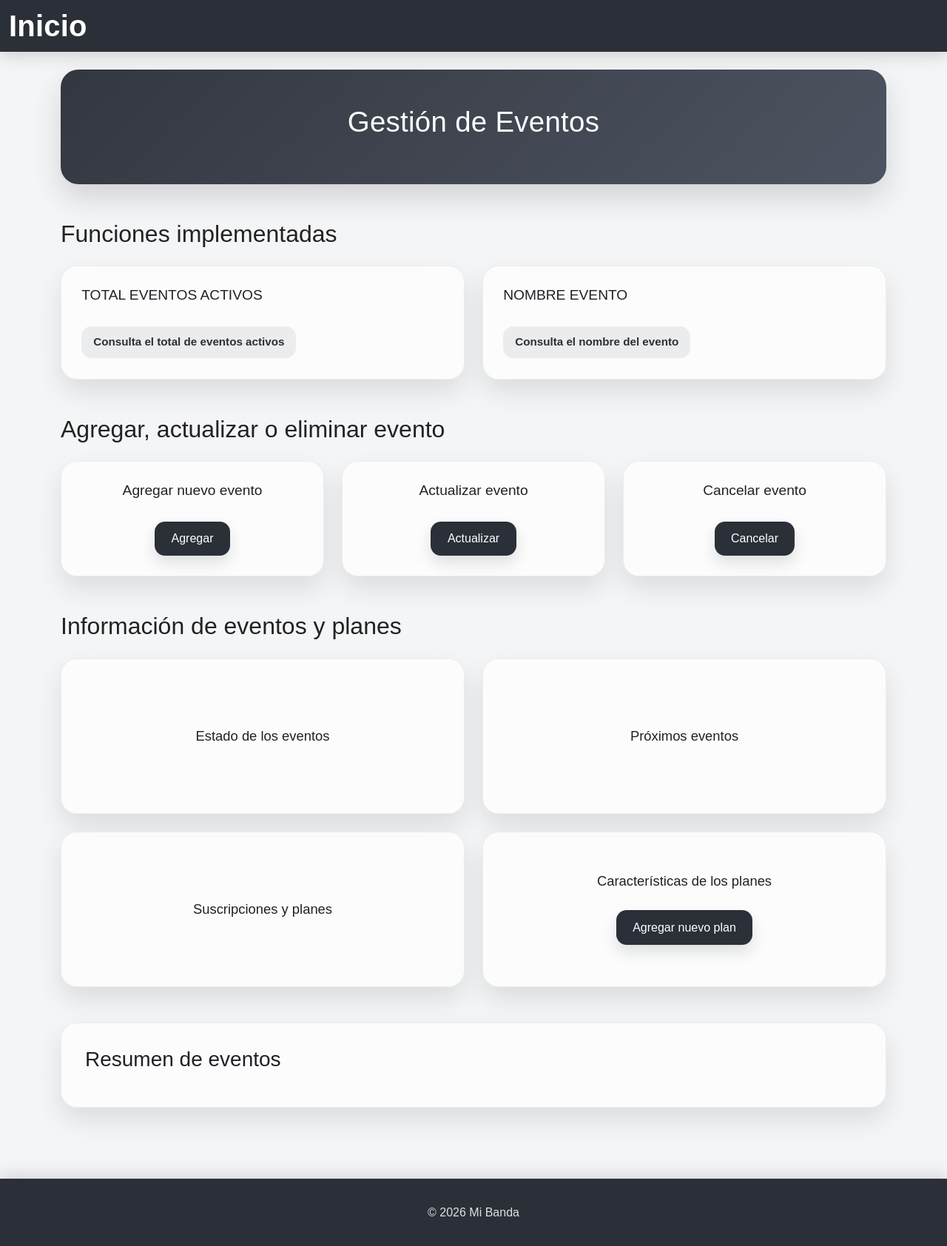
After one commit to andreshc30/ProyectoLengBD, a Spring Boot app: page /eventos/listado in a window 1280 px wide. The commit adds this page. Shown: the whole page at 74% size. Run offline with Spring Boot 4, Linux system fonts and the light colour scheme; some libraries are stand-ins or nearby versions.

Commit message:
agregué eventos

```diff
--- /dev/null
+++ b/src/main/java/LengBD/controller/EventoController.java
@@ -0,0 +1,15 @@
+package LengBD.controller;
+
+import org.springframework.stereotype.Controller;
+import org.springframework.web.bind.annotation.GetMapping;
+import org.springframework.web.bind.annotation.RequestMapping;
+
+@Controller
+@RequestMapping("/eventos")
+public class EventoController {
+
+    @GetMapping("/listado")
+    public String listado() {
+        return "eventos/listado";
+    }
+}
--- a/src/main/resources/static/css/styles.css
+++ b/src/main/resources/static/css/styles.css
@@ -337,3 +337,218 @@ body{
     .footer-slogan  { font-size: 0.80rem; }
     .social-btn     { width: 36px; height: 36px; }
 }
+
+.evento-hero{
+    background: linear-gradient(
+        135deg,
+        rgba(43,47,56,0.96) 0%,
+        rgba(63,70,84,0.92) 100%
+    );
+    border-radius: 24px;
+    padding: 3rem 2rem;
+    box-shadow: 0 18px 40px rgba(0,0,0,0.14);
+    color: white;
+}
+
+.evento-titulo{
+    font-family: 'NunitoBold', Arial, sans-serif;
+    font-size: 2.4rem;
+    margin-bottom: 0.8rem;
+    letter-spacing: 0.3px;
+}
+
+.evento-subtitulo{
+    max-width: 850px;
+    margin: 0 auto;
+    font-size: 1.05rem;
+    line-height: 1.8;
+    color: rgba(255,255,255,0.88);
+}
+
+.evento-card{
+    background: rgba(255,255,255,0.72);
+    backdrop-filter: blur(10px);
+    -webkit-backdrop-filter: blur(10px);
+    border: 1px solid rgba(0,0,0,0.06);
+    border-radius: 22px;
+    box-shadow: 0 16px 35px rgba(0,0,0,0.10);
+    padding: 1.7rem;
+    transition: transform .25s ease, box-shadow .25s ease;
+    height: 100%;
+}
+
+.evento-card:hover{
+    transform: translateY(-5px);
+    box-shadow: 0 20px 38px rgba(0,0,0,0.14);
+}
+
+.evento-card h4{
+    font-family: 'NunitoBold', Arial, sans-serif;
+    font-size: 1.2rem;
+    color: #1f2126;
+    margin-bottom: 0.9rem;
+}
+
+.evento-card p{
+    color: rgba(0,0,0,0.72);
+    line-height: 1.75;
+    margin-bottom: 0;
+}
+
+.evento-tag{
+    margin-top: 1rem;
+    display: inline-block;
+    background: rgba(43,47,56,0.08);
+    color: #2b2f38;
+    border-radius: 14px;
+    padding: 0.65rem 1rem;
+    font-size: 0.95rem;
+    font-weight: 700;
+}
+
+.evento-table-wrap{
+    background: rgba(255,255,255,0.72);
+    backdrop-filter: blur(10px);
+    -webkit-backdrop-filter: blur(10px);
+    border-radius: 22px;
+    overflow: hidden;
+    box-shadow: 0 16px 35px rgba(0,0,0,0.10);
+    border: 1px solid rgba(0,0,0,0.06);
+}
+
+.evento-table{
+    margin: 0;
+}
+
+.evento-table thead th{
+    background-color: #2b2f38;
+    color: white;
+    font-family: 'NunitoBold', Arial, sans-serif;
+    font-size: 1rem;
+    border: none;
+    padding: 1rem;
+}
+
+.evento-table tbody td{
+    background-color: transparent;
+    border-color: rgba(0,0,0,0.08);
+    padding: 1rem;
+    color: rgba(0,0,0,0.76);
+    vertical-align: middle;
+}
+
+.evento-table tbody tr:hover{
+    background-color: rgba(143,168,201,0.08);
+}
+
+.evento-resumen{
+    background: rgba(255,255,255,0.72);
+    backdrop-filter: blur(10px);
+    -webkit-backdrop-filter: blur(10px);
+    border-radius: 22px;
+    box-shadow: 0 16px 35px rgba(0,0,0,0.10);
+    border: 1px solid rgba(0,0,0,0.06);
+    padding: 2rem;
+}
+
+.evento-resumen h3{
+    font-family: 'NunitoBold', Arial, sans-serif;
+    color: #1f2126;
+}
+
+.evento-resumen p{
+    color: rgba(0,0,0,0.74);
+    line-height: 1.8;
+}
+
+.evento-btn{
+    background-color: #2b2f38;
+    color: white;
+    border: none;
+    border-radius: 14px;
+    padding: 0.7rem 1.4rem;
+    font-family: 'NunitoBold', Arial, sans-serif;
+    font-size: 1rem;
+    transition: transform .2s ease, background .2s ease, box-shadow .2s ease;
+    box-shadow: 0 10px 20px rgba(0,0,0,0.12);
+}
+
+.evento-btn:hover{
+    background-color: #8fa8c9;
+    color: white;
+    transform: translateY(-3px);
+    box-shadow: 0 14px 25px rgba(0,0,0,0.16);
+}
+
+.evento-card-btn{
+    background: transparent;
+    border: none;
+    padding: 0;
+    text-align: inherit;
+    width: 100%;
+    display: block;
+}
+
+.evento-card-btn:focus{
+    outline: none;
+}
+
+.evento-card-info{
+    min-height: 210px;
+    display: flex;
+    flex-direction: column;
+    justify-content: center;
+    align-items: center;
+    gap: 12px;
+    text-align: center;
+    padding: 2rem;
+}
+
+.evento-card-btn .evento-card{
+    width: 100%;
+    cursor: pointer;
+    transition: transform .2s ease, box-shadow .2s ease;
+}
+
+.evento-card-btn:hover .evento-card{
+    transform: translateY(-4px);
+    box-shadow: 0 16px 30px rgba(0,0,0,0.14);
+}
+
+.evento-card-btn:focus .evento-card{
+    box-shadow: 0 0 0 3px rgba(143,168,201,0.35), 0 16px 30px rgba(0,0,0,0.14);
+}
+
+.evento-card-info h4{
+    margin: 0;
+    font-family: 'NunitoBold', Arial, sans-serif;
+    font-size: 1.15rem;
+    color: #1f2126;
+}
+
+.evento-card-info .evento-btn{
+    margin-top: 0.8rem;
+}
+
+@media (max-width: 768px){
+    .evento-hero{
+        padding: 2.2rem 1.4rem;
+    }
+
+    .evento-titulo{
+        font-size: 1.8rem;
+    }
+
+    .evento-subtitulo{
+        font-size: 0.95rem;
+    }
+
+    .evento-card{
+        padding: 1.3rem;
+    }
+
+    .evento-card-info{
+        min-height: 180px;
+        padding: 1.5rem;
+    }
+}
--- /dev/null
+++ b/src/main/resources/templates/eventos/listado.html
@@ -0,0 +1,121 @@
+<!DOCTYPE html>
+<html xmlns:th="http://www.thymeleaf.org" xmlns:sec="http://www.thymeleaf.org/extras/spring-security">
+    <head th:replace="~{general/fragmentos :: head}"></head>
+    <body>
+        <header th:replace="~{general/fragmentos :: header}"></header>
+
+        <main class="container my-4 principal">
+
+            <section class="evento-hero text-center mb-5">
+                <h2 class="evento-titulo">Gestión de Eventos</h2>
+
+            </section>
+
+            <section class="mb-5">
+                <h3 class="texto mb-4">Funciones implementadas</h3>
+
+                <div class="row g-4">
+                    <div class="col-md-6">
+                        <div class="evento-card h-100">
+                            <h4>TOTAL EVENTOS ACTIVOS</h4>
+
+                            <div class="evento-tag">
+                                Consulta el total de eventos activos
+                            </div>
+                        </div>
+                    </div>
+
+                    <div class="col-md-6">
+                        <div class="evento-card h-100">
+                            <h4>NOMBRE EVENTO</h4>
+
+                            <div class="evento-tag">
+                                Consulta el nombre del evento
+                            </div>
+                        </div>
+                    </div>
+                </div>
+            </section>
+
+
+            <section class="mb-5">
+                <h3 class="texto mb-4">Agregar, actualizar o eliminar evento</h3>
+
+                <div class="row g-4">
+                    <div class="col-md-4">
+                        <div class="evento-card h-100 text-center">
+                            <h4>Agregar nuevo evento</h4>
+
+                            <button class="btn evento-btn mt-3">Agregar</button>
+                        </div>
+                    </div>
+
+                    <div class="col-md-4">
+                        <div class="evento-card h-100 text-center">
+                            <h4>Actualizar evento</h4>
+
+                            <button class="btn evento-btn mt-3">Actualizar</button>
+                        </div>
+                    </div>
+
+                    <div class="col-md-4">
+                        <div class="evento-card h-100 text-center">
+                            <h4>Cancelar evento</h4>
+
+                            <button class="btn evento-btn mt-3">Cancelar</button>
+                        </div>
+                    </div>
+                </div>
+            </section>
+
+
+            <section class="mb-5">
+                <h3 class="texto mb-4">Información de eventos y planes</h3>
+
+                <div class="row g-4">
+
+                    <div class="col-md-6">
+                        <button type="button" class="evento-card-btn w-100">
+                            <div class="evento-card evento-card-info h-100 text-center">
+                                <h4>Estado de los eventos</h4>
+                            </div>
+                        </button>
+                    </div>
+
+                    <div class="col-md-6">
+                        <button type="button" class="evento-card-btn w-100">
+                            <div class="evento-card evento-card-info h-100 text-center">
+                                <h4>Próximos eventos</h4>
+                            </div>
+                        </button>
+                    </div>
+
+                    <div class="col-md-6">
+                        <button type="button" class="evento-card-btn w-100">
+                            <div class="evento-card evento-card-info h-100 text-center">
+                                <h4>Suscripciones y planes</h4>
+                            </div>
+                        </button>
+                    </div>
+
+                    <div class="col-md-6">
+                        <div class="evento-card evento-card-info h-100 text-center">
+                            <h4>Características de los planes</h4>
+                            <button class="btn evento-btn mt-3">Agregar nuevo plan</button>
+                        </div>
+                    </div>
+
+                </div>
+            </section>
+
+            <section class="mb-4">
+                <div class="evento-resumen">
+                    <h3 class="mb-3">Resumen de eventos</h3>
+
+                </div>
+            </section>
+        </main>
+
+        <footer th:replace="~{general/fragmentos :: footer}"></footer>
+    </body>
+</html>
--- a/src/main/resources/templates/general/fragmentos.html
+++ b/src/main/resources/templates/general/fragmentos.html
@@ -31,6 +31,7 @@
                     <li class="nav-item px-2"><a class="nav-link" th:href="@{/banda/listado}">Bandas</a></li>
                     <li class="nav-item px-2"><a class="nav-link" th:href="@{/integrante/listado}">Integrantes</a></li>
                     <li class="nav-item px-2"><a class="nav-link" th:href="@{/ensayo/listado}">Ensayos</a></li>
+                    <li class="nav-item px-2"><a class="nav-link" th:href="@{/eventos/listado}">Eventos</a></li>
                     <li class="nav-item px-2"><a class="nav-link" th:href="@{/presentacion/listado}">Presentaciones</a></li>
                     <li class="nav-item px-2"><a class="nav-link" th:href="@{/repertorio/listado}">Repertorio</a></li>
                     <li class="nav-item px-2"><a class="nav-link" th:href="@{/suscripcion/listado}">Suscripción y Pagos</a></li>
```
